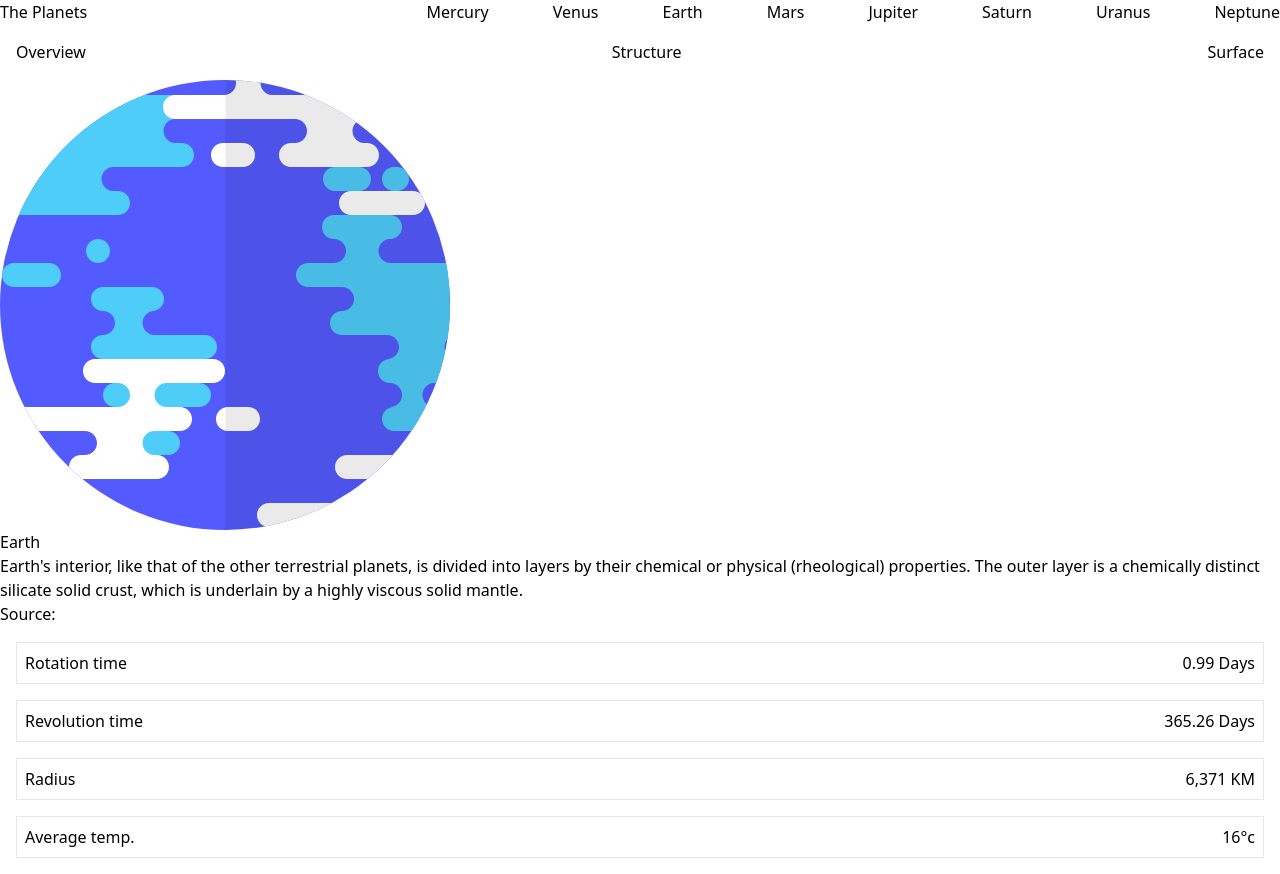
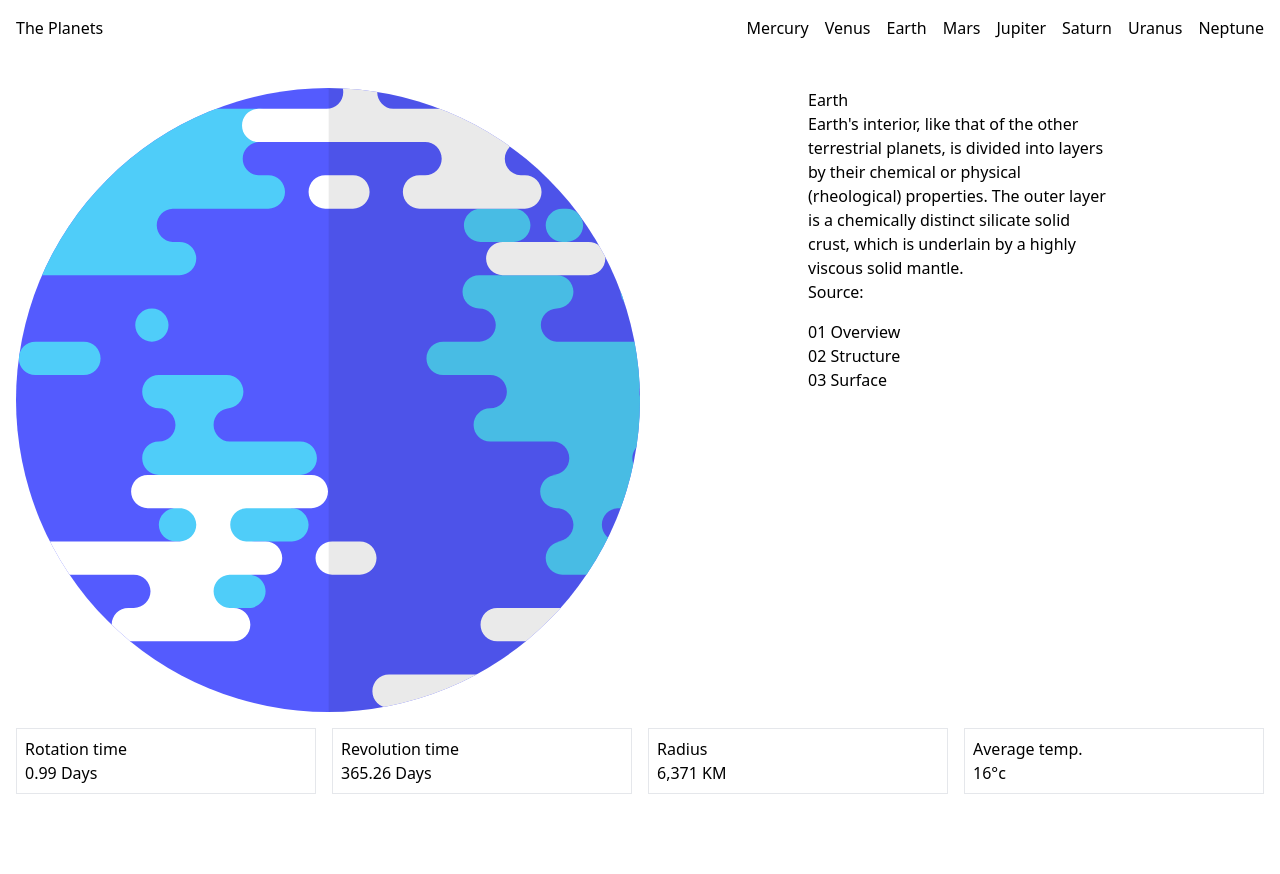
Before and after one commit to jjdavenport/planets-fact-site, a React (Vite) app: page /planet/earth in a window 1280 px wide. After the commit the page ends 810 px from the top, so only its background shows below. Built offline with nearby package versions, Linux system fonts and the light colour scheme.

Commit message:
add desktop, tablet, mobile layout

```diff
--- a/src/App.jsx
+++ b/src/App.jsx
@@ -5,12 +5,12 @@ import data from "./assets/data.json";
 import Wrapper from "./components/wrapper";
 
 function App() {
-  const desktop = useMediaQuery({ minWidth: 768 });
+  const tablet = useMediaQuery({ minWidth: 768 });
   return (
     <>
       <Wrapper>
-        <Header desktop={desktop} planets={data} />
-        <Outlet context={{ desktop, data }} />
+        <Header tablet={tablet} planets={data} />
+        <Outlet context={{ tablet, data }} />
       </Wrapper>
     </>
   );
--- a/src/components/content.jsx
+++ b/src/components/content.jsx
@@ -1,9 +1,11 @@
 const Content = ({ data }) => {
   return (
     <>
-      <h1>{data.name}</h1>
-      <p>{data.structure.content}</p>
-      <a href={data.structure.source}>Source:</a>
+      <article className="md:w-1/2">
+        <h1>{data.name}</h1>
+        <p>{data.structure.content}</p>
+        <a href={data.structure.source}>Source:</a>
+      </article>
     </>
   );
 };
--- a/src/components/header.jsx
+++ b/src/components/header.jsx
@@ -1,14 +1,14 @@
 import { Link } from "react-router";
 import menuIcon from "../assets/icon-hamburger.svg";
 
-const Header = ({ planets, desktop }) => {
-  if (desktop) {
+const Header = ({ planets, tablet }) => {
+  if (tablet) {
     return (
       <>
-        <header className="flex w-full justify-between">
+        <header className="flex w-full justify-between p-4 md:flex-col md:items-center lg:flex-row">
           <h1>The Planets</h1>
-          <nav>
-            <ul className="flex gap-16">
+          <nav className="w-full lg:w-fit">
+            <ul className="flex justify-between lg:gap-4">
               {planets.map((planet, index) => (
                 <li key={index}>
                   <Link to={`/planet/${planet.name}`}>{planet.name}</Link>
@@ -23,7 +23,7 @@ const Header = ({ planets, desktop }) => {
 
   return (
     <>
-      <header className="flex w-full justify-between">
+      <header className="flex w-full justify-between p-4">
         <h1>The Planets</h1>
         <button>
           <img src={menuIcon} />
--- a/src/components/image.jsx
+++ b/src/components/image.jsx
@@ -1,7 +1,7 @@
 const Image = ({ data }) => {
   return (
     <>
-      <img src={`.${data}`} />
+      <img className="object-contain md:w-1/2" src={`.${data}`} />
     </>
   );
 };
--- a/src/components/list.jsx
+++ b/src/components/list.jsx
@@ -1,20 +1,20 @@
 const List = ({ data }) => {
   return (
     <>
-      <ul className="flex flex-col gap-4 p-4">
-        <li className="flex justify-between border p-2">
+      <ul className="flex w-full flex-col gap-4 md:flex-row">
+        <li className="flex flex-1 justify-between border p-2 md:flex-col">
           <span>Rotation time</span>
           <span>{data.rotation}</span>
         </li>
-        <li className="flex justify-between border p-2">
+        <li className="flex flex-1 justify-between border p-2 md:flex-col">
           <span>Revolution time</span>
           <span>{data.revolution}</span>
         </li>
-        <li className="flex justify-between border p-2">
+        <li className="flex flex-1 justify-between border p-2 md:flex-col">
           <span>Radius</span>
           <span>{data.radius}</span>
         </li>
-        <li className="flex justify-between border p-2">
+        <li className="flex flex-1 justify-between border p-2 md:flex-col">
           <span>Average temp.</span>
           <span>{data.temperature}</span>
         </li>
--- a/src/components/page.jsx
+++ b/src/components/page.jsx
@@ -6,30 +6,38 @@ import Content from "./content";
 import List from "./list";
 
 const Page = () => {
-  const { desktop, data } = useOutletContext();
+  const { tablet, data } = useOutletContext();
   const [pageData, setPageData] = useState(data[2]);
 
   useEffect(() => {
     console.log(pageData);
   }, [pageData]);
 
-  if (desktop) {
+  if (tablet) {
     return (
       <>
-        <Tabs />
+        <main className="flex flex-1 flex-col items-center gap-4 p-4">
+          <section className="flex items-center gap-4 md:flex-col lg:flex-row lg:items-start">
             <Image data={pageData.images.planet} />
+            <section className="flex flex-1 gap-4 lg:flex-col lg:items-center">
               <Content data={pageData} />
+              <Tabs tablet={tablet} />
+            </section>
+          </section>
           <List data={pageData} />
+        </main>
       </>
     );
   }
 
   return (
     <>
+      <main className="flex flex-1 flex-col items-center gap-4 p-4">
         <Tabs />
         <Image data={pageData.images.planet} />
         <Content data={pageData} />
         <List data={pageData} />
+      </main>
     </>
   );
 };
--- a/src/components/tabs.jsx
+++ b/src/components/tabs.jsx
@@ -1,15 +1,15 @@
-const Tabs = () => {
+const Tabs = ({ tablet }) => {
   return (
     <>
-      <ul className="flex justify-between p-4">
+      <ul className="flex w-full justify-between md:w-1/2 md:flex-col">
         <li>
-          <button>Overview</button>
+          <button>{tablet && "01"} Overview</button>
         </li>
         <li>
-          <button>Structure</button>
+          <button>{tablet && "02"} Structure</button>
         </li>
         <li>
-          <button>Surface</button>
+          <button>{tablet && "03"} Surface</button>
         </li>
       </ul>
     </>
--- a/src/components/wrapper.jsx
+++ b/src/components/wrapper.jsx
@@ -1,5 +1,7 @@
 const Wrapper = ({ children }) => {
-  return <div className="h-full min-h-screen">{children}</div>;
+  return (
+    <div className="flex h-full min-h-screen flex-col gap-4">{children}</div>
+  );
 };
 
 export default Wrapper;
```
Lines whose indentation alone changed are shown as unchanged.
